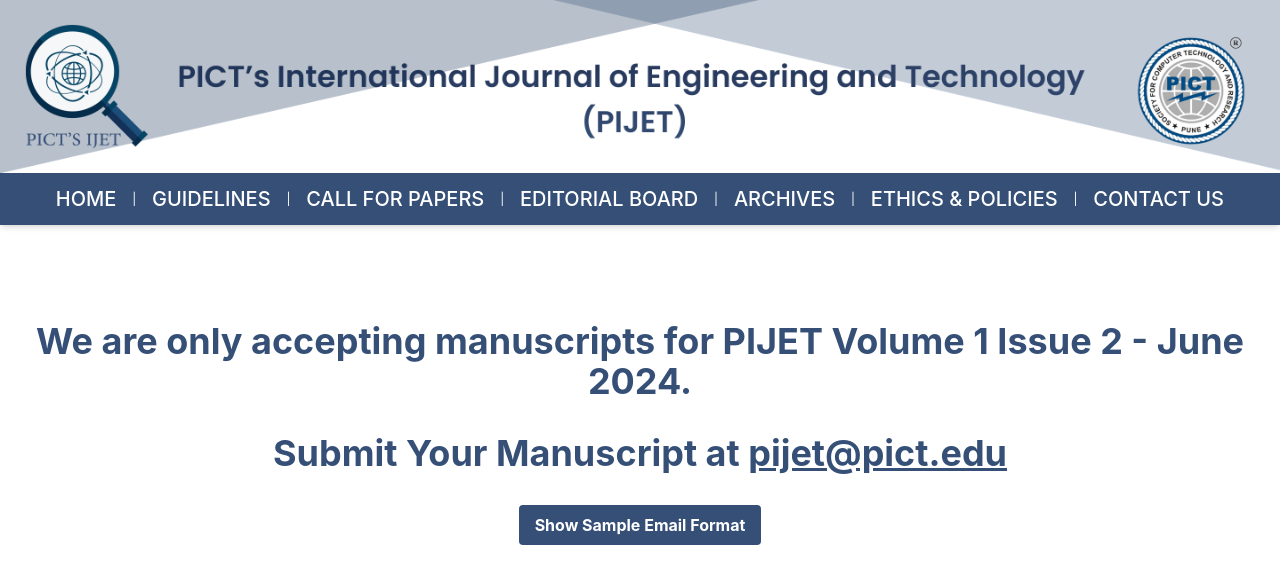
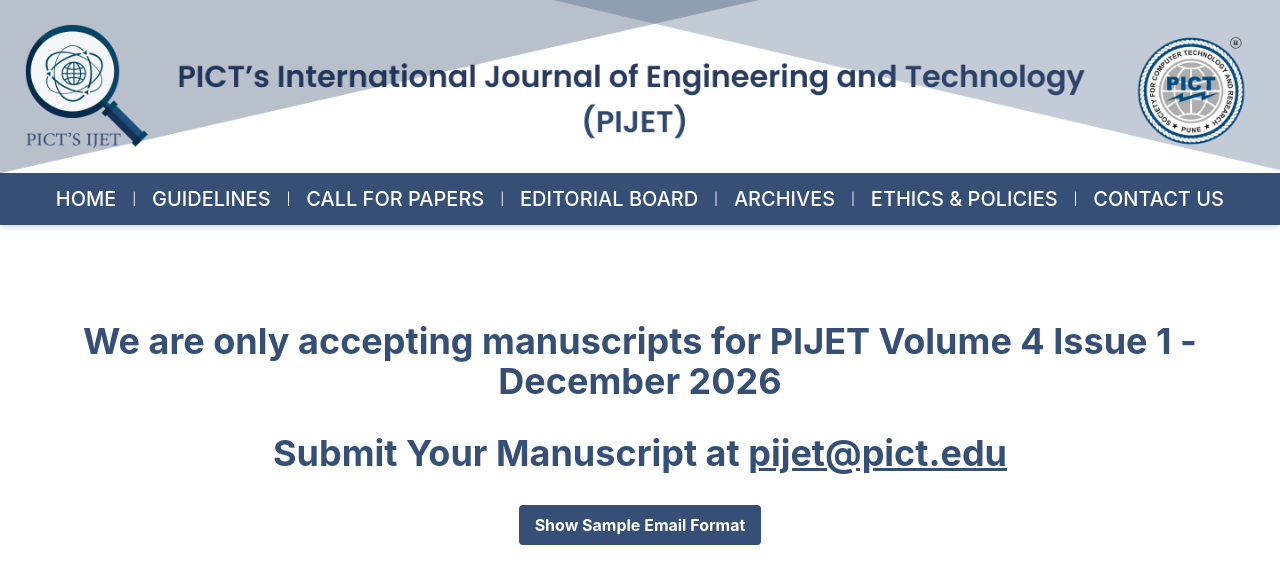
Before and after one commit to Gayatrii12/PIJET, a React (Create React App) app: page /register in a window 1280 px wide. Shown: the top 584 px of the page. Built offline with nearby package versions, Linux system fonts and the light colour scheme.

Commit message:
Updated Accept page

```diff
--- a/src/pages/Accept.js
+++ b/src/pages/Accept.js
@@ -52,8 +52,7 @@ const Accept = () => {
   return (
     <div className="my-24">
       <h3 className="text-pijet-blue text-4xl font-bold">
-        We are only accepting manuscripts for PIJET Volume 1 Issue 2 - June
-        2024.
+        We are only accepting manuscripts for PIJET Volume 4 Issue 1 - December 2026
       </h3>
       <h3 className="text-pijet-blue text-4xl font-bold my-8">
         Submit Your Manuscript at{" "}
```
